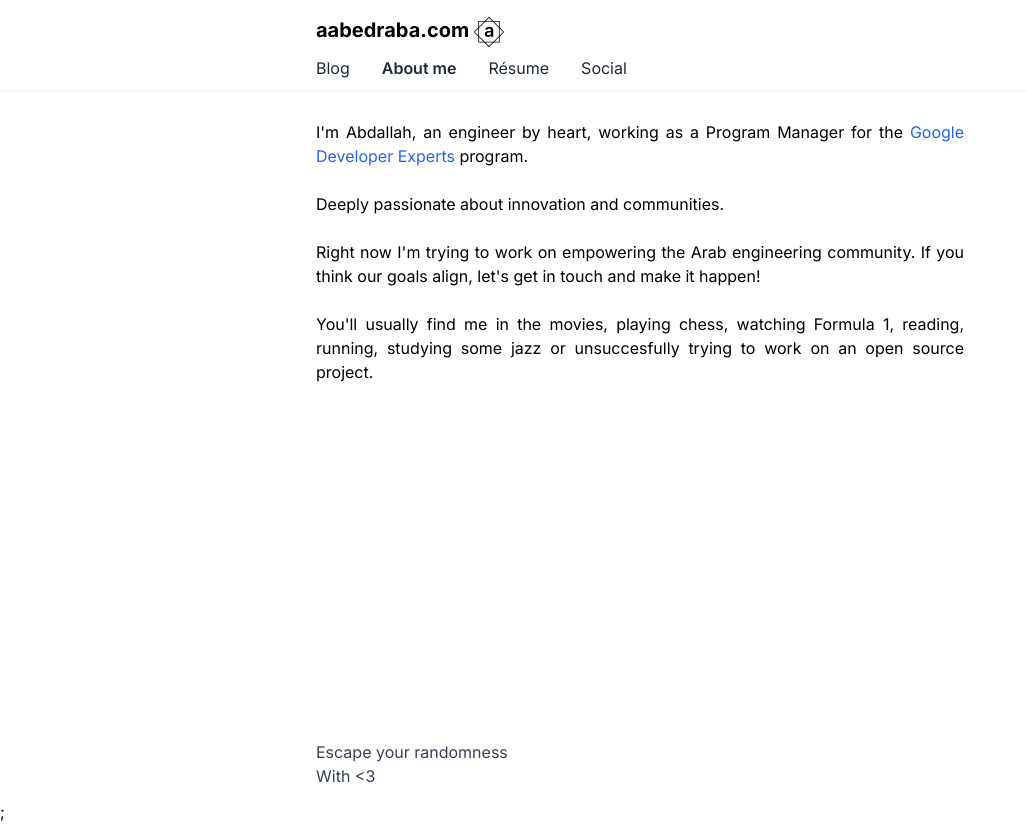
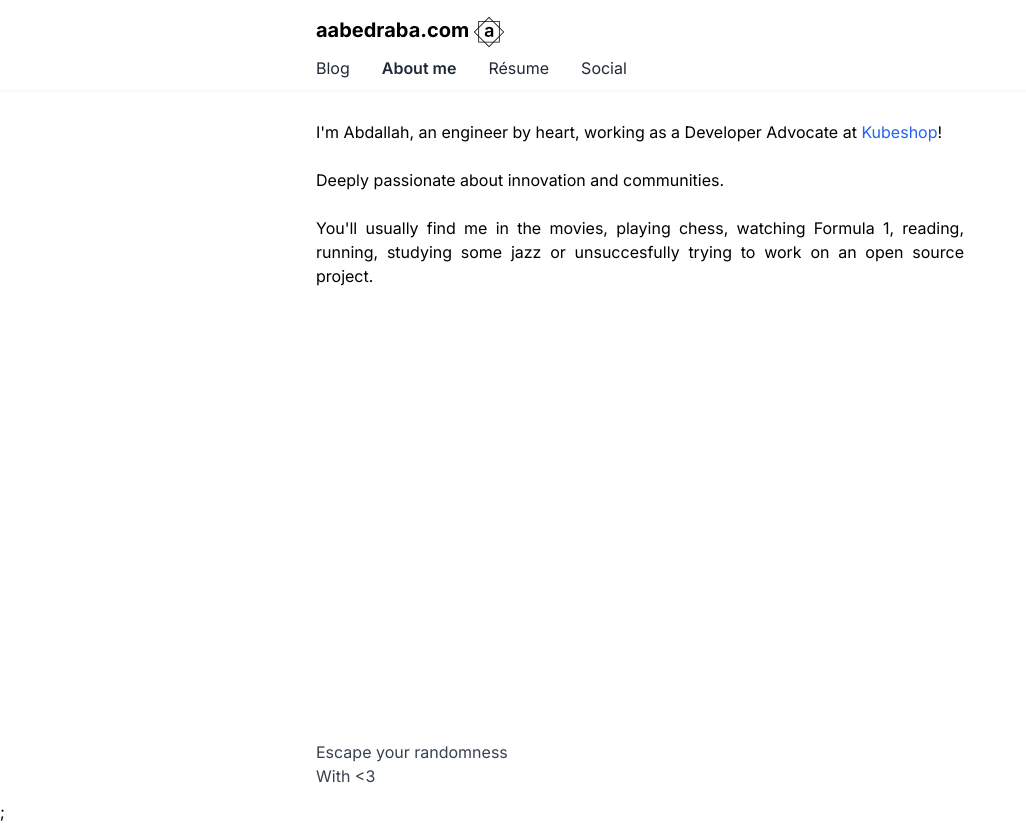
Before and after one commit to aabedraba/dotcom, a Next.js app in the folder website/: page /about in a window 1280 px wide. Shown: the whole page, without its empty margins (0-1026 px from the left). Built offline with nearby package versions, Linux system fonts and the light colour scheme.

Commit message:
Update about

```diff
--- a/website/pages/about.tsx
+++ b/website/pages/about.tsx
@@ -4,19 +4,11 @@ const About = () => {
   return (
     <Layout>
       <div className="text-justify yay-div-for-everything!">
-        I'm Abdallah, an engineer by heart, working as a Program Manager for the{" "}
-        <a href="https://developers.google.com/community/experts">
-          Google Developer Experts
-        </a>{" "}
-        program.
+        I'm Abdallah, an engineer by heart, working as a Developer Advocate at{" "}
+        <a href="https://kubeshop.io">Kubeshop</a>!
         <br className="yes! brrr brrr"></br>
         <br></br>
         Deeply passionate about innovation and communities.
-        <br></br>
-        <br></br>
-        Right now I'm trying to work on empowering the Arab engineering
-        community. If you think our goals align, let's get in touch and make it
-        happen!
         <br></br>
         <br></br>
         You'll usually find me in the movies, playing chess, watching Formula 1,
```
